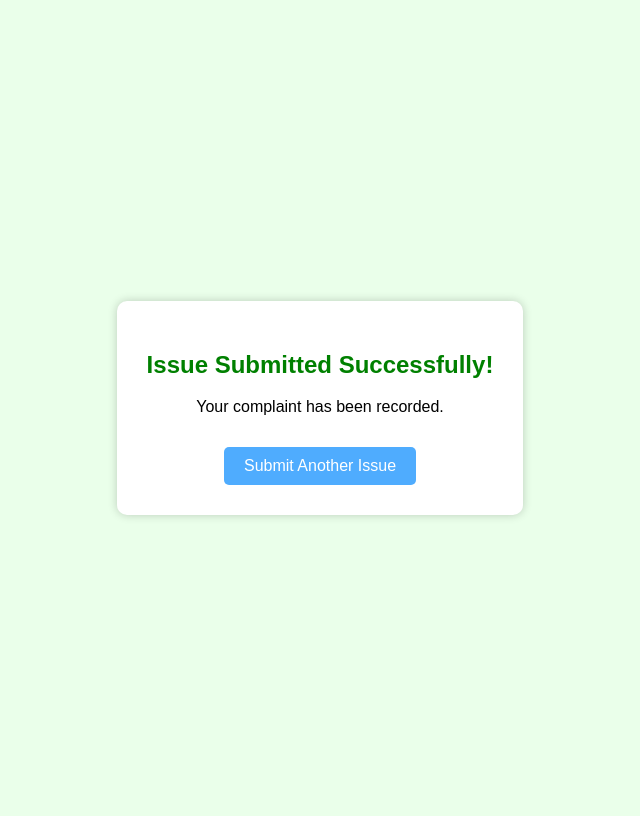
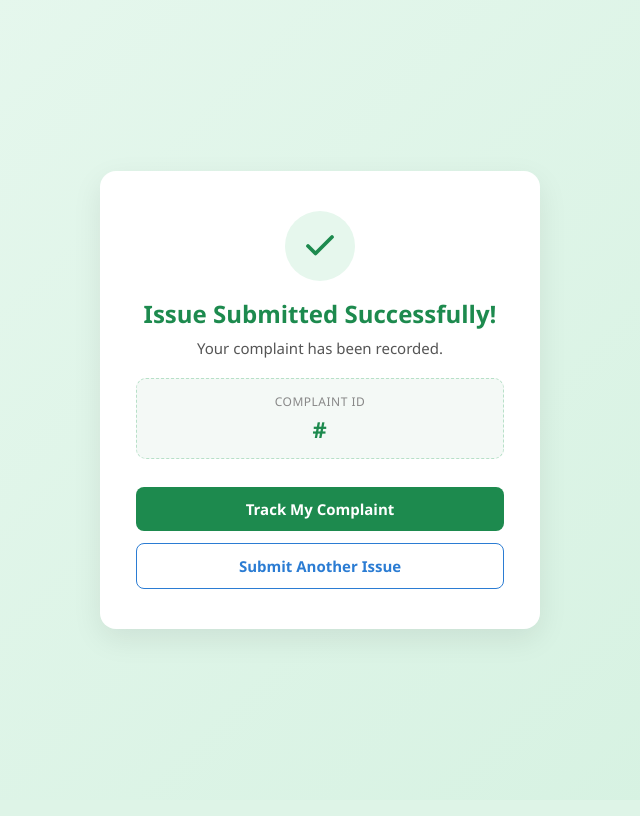
Before and after one commit to Anushka190921/ai-civic-issue-mapper, a Flask app: template templates/success.html in a window 1280 px wide. Shown: the whole page, without its empty margins (320-960 px from the left). After the commit the page ends 641 px from the top, so only its background shows below. Run offline with Flask 3, Linux system fonts and the light colour scheme; the template is opened without the code that fills it, so the values that code supplies are empty.

Commit message:
update success page UI

```diff
--- a/templates/success.html
+++ b/templates/success.html
@@ -1,48 +1,128 @@
 <!DOCTYPE html>
-<html>
+<html lang="en">
 <head>
+<meta charset="UTF-8">
+<meta name="viewport" content="width=device-width, initial-scale=1.0">
 <title>Success</title>
 <style>
+  * { box-sizing: border-box; margin: 0; padding: 0; }
   body {
-            font-family: Arial;
-            background: #eaffea;
+    font-family: 'Segoe UI', Arial, sans-serif;
+    background: linear-gradient(135deg, #e8f8ef 0%, #d4f1e0 100%);
+    min-height: 100vh;
     display: flex;
+    align-items: center;
     justify-content: center;
+    padding: 20px;
+  }
+  .card {
+    background: #fff;
+    border-radius: 16px;
+    padding: 40px 36px;
+    max-width: 440px;
+    width: 100%;
+    text-align: center;
+    box-shadow: 0 10px 30px rgba(0,0,0,0.08);
+  }
+  .icon-circle {
+    width: 70px;
+    height: 70px;
+    background: #e6f7ed;
+    border-radius: 50%;
+    display: flex;
     align-items: center;
-            height: 100vh;
+    justify-content: center;
+    margin: 0 auto 16px;
   }
-
-        .box {
-            background: white;
-            padding: 30px;
+  .icon-circle svg {
+    width: 36px;
+    height: 36px;
+  }
+  h1 {
+    color: #1d8a4e;
+    font-size: 24px;
+    margin-bottom: 8px;
+  }
+  p.message {
+    color: #555;
+    font-size: 15px;
+    margin-bottom: 20px;
+  }
+  .complaint-id-box {
+    background: #f4f9f6;
+    border: 1px dashed #b7e0c8;
     border-radius: 10px;
-            text-align: center;
-            box-shadow: 0 0 10px rgba(0,0,0,0.2);
+    padding: 14px 18px;
+    margin-bottom: 28px;
   }
-
-        h2 {
-            color: green;
+  .complaint-id-box .label {
+    font-size: 12px;
+    color: #888;
+    text-transform: uppercase;
+    letter-spacing: 0.5px;
+    margin-bottom: 4px;
   }
-
-        a {
+  .complaint-id-box .value {
+    font-size: 22px;
+    font-weight: 700;
+    color: #1d8a4e;
+    letter-spacing: 1px;
+  }
+  .btn-group {
+    display: flex;
+    flex-direction: column;
+    gap: 12px;
+  }
+  .btn {
     display: inline-block;
-            margin-top: 15px;
-            padding: 10px 20px;
-            background: #4facfe;
-            color: white;
+    padding: 12px 20px;
+    border-radius: 8px;
+    font-size: 15px;
+    font-weight: 600;
     text-decoration: none;
-            border-radius: 5px;
+    border: none;
+    cursor: pointer;
+    transition: background 0.2s ease, transform 0.1s ease;
+  }
+  .btn-primary {
+    background: #1d8a4e;
+    color: #fff;
+  }
+  .btn-primary:hover {
+    background: #166e3e;
+  }
+  .btn-secondary {
+    background: #fff;
+    color: #2b7cd3;
+    border: 1px solid #2b7cd3;
+  }
+  .btn-secondary:hover {
+    background: #f0f6fd;
+  }
+  .btn:active {
+    transform: scale(0.98);
   }
 </style>
 </head>
 <body>
+  <div class="card">
+    <div class="icon-circle">
+      <svg viewBox="0 0 24 24" fill="none" stroke="#1d8a4e" stroke-width="2.5" stroke-linecap="round" stroke-linejoin="round">
+        <path d="M20 6L9 17l-5-5"/>
+      </svg>
+    </div>
+    <h1>Issue Submitted Successfully!</h1>
+    <p class="message">Your complaint has been recorded.</p>
 
-<div class="box">
-    <h2> Issue Submitted Successfully!</h2>
-    <p>Your complaint has been recorded.</p>
-
-    <a href="/">Submit Another Issue</a>
+    <div class="complaint-id-box">
+      <div class="label">Complaint ID</div>
+      <div class="value">#{{ issue.id }}</div>
     </div>
 
+    <div class="btn-group">
+      <a href="/my_issues" class="btn btn-primary">Track My Complaint</a>
+      <a href="/" class="btn btn-secondary">Submit Another Issue</a>
+    </div>
+  </div>
 </body>
 </html>
```
Lines whose indentation alone changed are shown as unchanged.
